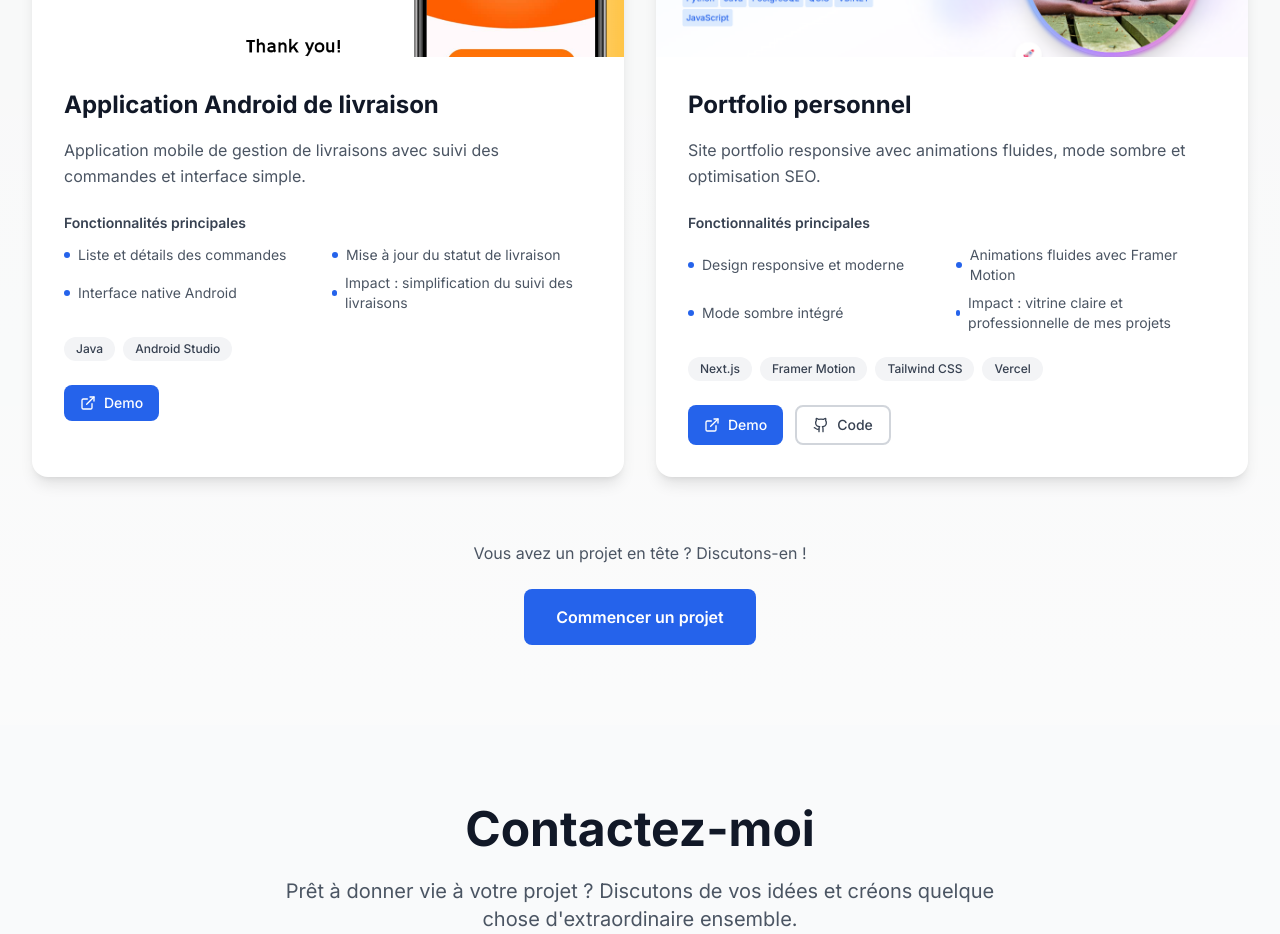
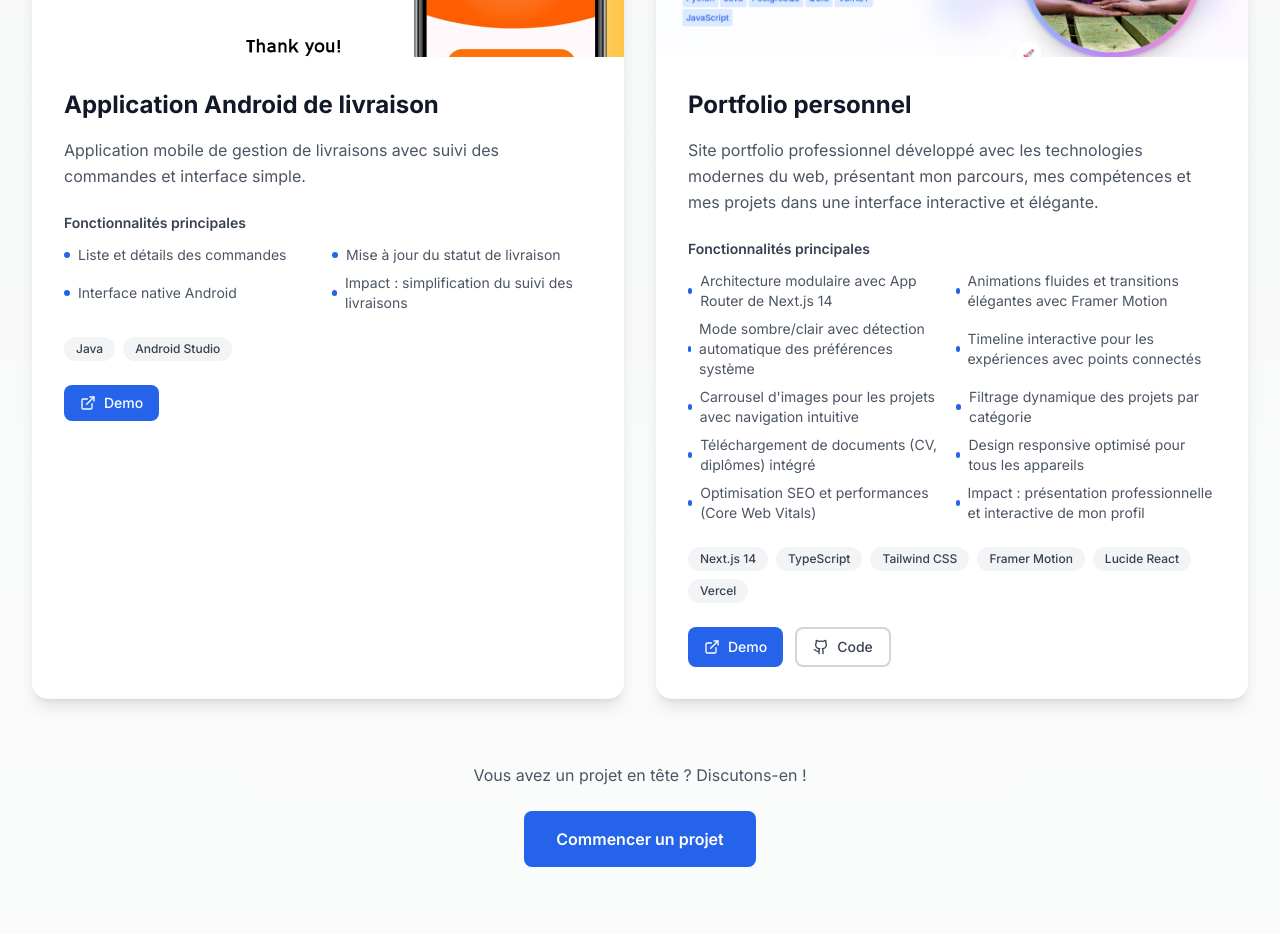
Before and after one commit to NdeyeFa9928/portfolio, a Next.js app: page / in a window 1280 px wide. Shown: the part 10480-11414 px from the top of the page. Built offline with nearby package versions, Linux system fonts and the light colour scheme.

Commit message:
feat(projectsSections) : correct the portfolio part of the project sections

```diff
--- a/src/components/sections/ProjectsSection.tsx
+++ b/src/components/sections/ProjectsSection.tsx
@@ -160,18 +160,24 @@ const projects = [
   {
     title: 'Portfolio personnel',
     description:
-      'Site portfolio responsive avec animations fluides, mode sombre et optimisation SEO.',
+      'Site portfolio professionnel développé avec les technologies modernes du web, présentant mon parcours, mes compétences et mes projets dans une interface interactive et élégante.',
     images: [
-      '/images_project/portfolio.png' // Utilisation temporaire, à remplacer par une image spécifique
+      '/images_project/portfolio.png'
     ],
-    technologies: ['Next.js', 'Framer Motion', 'Tailwind CSS', 'Vercel'],
+    technologies: ['Next.js 14', 'TypeScript', 'Tailwind CSS', 'Framer Motion', 'Lucide React', 'Vercel'],
     features: [
-      'Design responsive et moderne',
-      'Animations fluides avec Framer Motion',
-      'Mode sombre intégré',
-      'Impact : vitrine claire et professionnelle de mes projets'
+      'Architecture modulaire avec App Router de Next.js 14',
+      'Animations fluides et transitions élégantes avec Framer Motion',
+      'Mode sombre/clair avec détection automatique des préférences système',
+      'Timeline interactive pour les expériences avec points connectés',
+      'Carrousel d\'images pour les projets avec navigation intuitive',
+      'Filtrage dynamique des projets par catégorie',
+      'Téléchargement de documents (CV, diplômes) intégré',
+      'Design responsive optimisé pour tous les appareils',
+      'Optimisation SEO et performances (Core Web Vitals)',
+      'Impact : présentation professionnelle et interactive de mon profil'
     ],
-    links: { demo: '#', github: '#' },
+    links: { demo: 'https://ndeye-fa-portfolio.vercel.app', github: 'https://github.com/NdeyeFa9/portfolio' },
     status: 'Terminé',
     category: 'Portfolio'
   }
```
